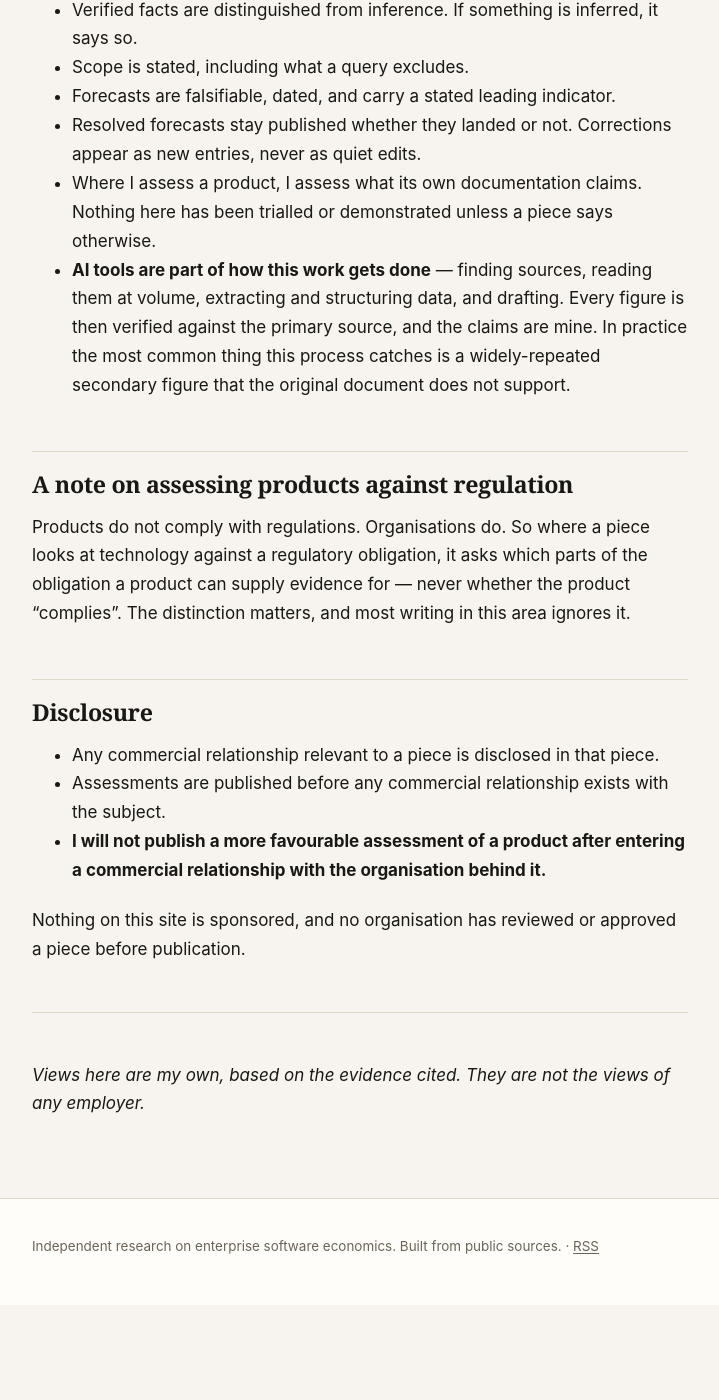
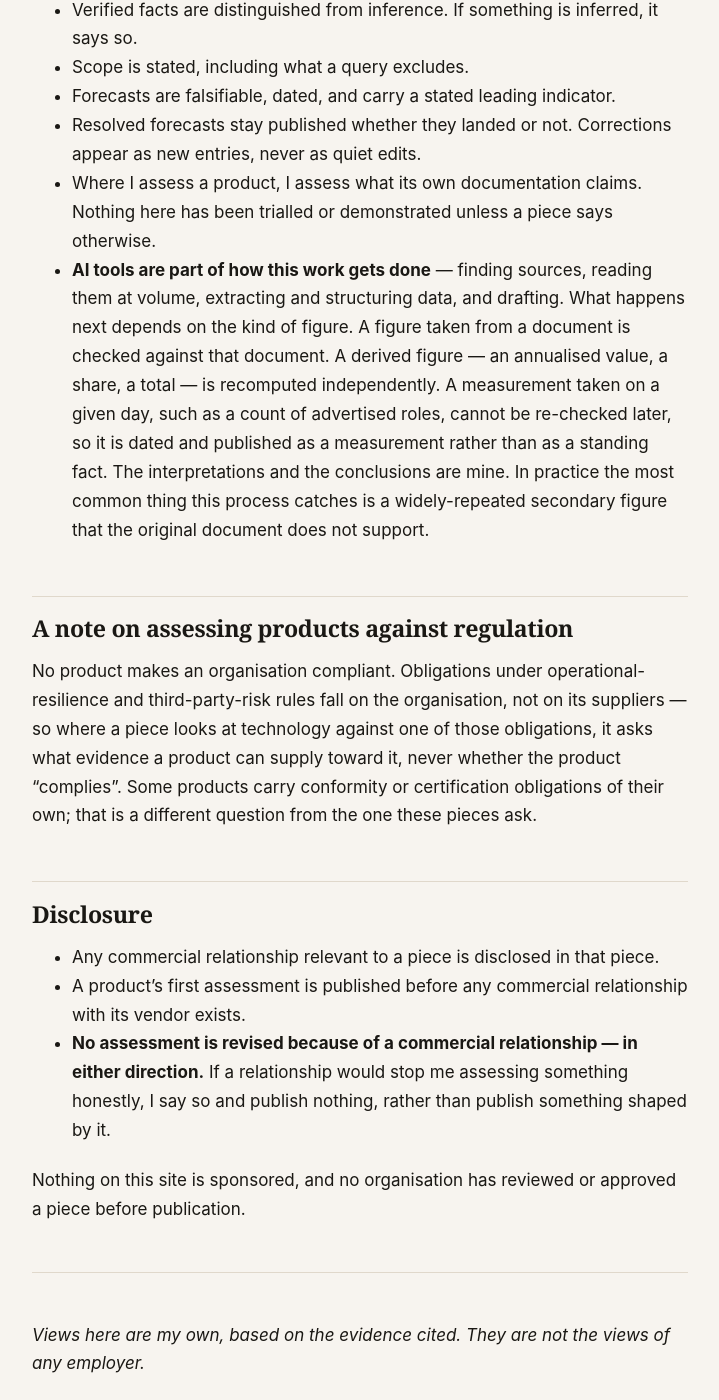
Before and after one commit to prathish-ks/prathish-ks.github.io, a Jekyll site: the page built from about.md, in a window 1280 px wide and 1400 px high, scrolled down 765 px. Shown: the whole window, without its empty margins (280-999 px from the left). Built offline with Jekyll 4.4.1, drawn with Linux system fonts in a browser that asks for light colours; before the commit the page ends 2070 px from its top, so only the background shows below that; some of the changed text lies outside the part shown.

Commit message:
Review: say what verification actually does, and bind independence both ways
Four findings from review, three accepted as stated and one accepted in
substance but not in wording.

The verification claim was stronger than the process. 'Every figure is
verified against the primary source' is not true of every figure: the
VMware piece carries contract records, annualised values derived from
them, and a count of advertised roles measured on one day. Those are
three different things. A figure from a document is checked against that
document; a derived figure is recomputed; a measurement cannot be
re-checked later, so it is dated and published as a measurement rather
than a standing fact. A statement about accuracy had better be accurate.

'Products do not comply with regulations' was too absolute — some
products carry conformity and certification obligations of their own.
Scoped to the claim actually being made: no product makes an
organisation compliant, and operational-resilience and third-party-risk
obligations fall on the organisation. Dropped the line about most
writing ignoring the distinction; it cannot be substantiated.

Fixed an unclear antecedent on both pages.

On independence, the review was right about the defect and I have not
taken its replacement. 'Assessments are published before any commercial
relationship exists' reads as forbidding any later assessment, which was
not the intent; and guarding only against a more favourable revision is
asymmetric. Both fixed: the FIRST assessment predates the relationship,
and no assessment is revised for commercial reasons in either direction.
What I have kept is the cost. 'Conclusions are based on the evidence'
binds nothing and every site says it. Publishing nothing rather than
something shaped by a relationship is a commitment that can actually be
broken, which is why it is worth making.

```diff
--- a/about.md
+++ b/about.md
@@ -13,7 +13,7 @@ show.
 Two strands. **Cost and procurement** — contract records, renewal cycles, vendor pricing, and why
 a headline figure and an annualised one so often disagree. **Obligation and resilience** — what
 operational-resilience and third-party-risk rules actually oblige an organisation to produce, and
-which parts of that technology can and cannot supply.
+what evidence technology can and cannot supply toward them.
 
 Everything here is built from public sources: published contract notices, regulatory texts and
 technical standards, vendor documentation, and job-posting data. **No client-confidential material
@@ -31,23 +31,30 @@ appears on this site, and none ever will.**
 - Where I assess a product, I assess what its own documentation claims. Nothing here has been
   trialled or demonstrated unless a piece says otherwise.
 - **AI tools are part of how this work gets done** — finding sources, reading them at volume,
-  extracting and structuring data, and drafting. Every figure is then verified against the primary
-  source, and the claims are mine. In practice the most common thing this process catches is a
+  extracting and structuring data, and drafting. What happens next depends on the kind of figure.
+  A figure taken from a document is checked against that document. A derived figure — an
+  annualised value, a share, a total — is recomputed independently. A measurement taken on a
+  given day, such as a count of advertised roles, cannot be re-checked later, so it is dated and
+  published as a measurement rather than as a standing fact. The interpretations and the
+  conclusions are mine. In practice the most common thing this process catches is a
   widely-repeated secondary figure that the original document does not support.
 
 ## A note on assessing products against regulation
 
-Products do not comply with regulations. Organisations do. So where a piece looks at technology
-against a regulatory obligation, it asks which parts of the obligation a product can supply
-evidence for — never whether the product "complies". The distinction matters, and most writing in
-this area ignores it.
+No product makes an organisation compliant. Obligations under operational-resilience and
+third-party-risk rules fall on the organisation, not on its suppliers — so where a piece looks at
+technology against one of those obligations, it asks what evidence a product can supply toward it,
+never whether the product "complies". Some products carry conformity or certification obligations
+of their own; that is a different question from the one these pieces ask.
 
 ## Disclosure
 
 - Any commercial relationship relevant to a piece is disclosed in that piece.
-- Assessments are published before any commercial relationship exists with the subject.
-- **I will not publish a more favourable assessment of a product after entering a commercial
-  relationship with the organisation behind it.**
+- A product's first assessment is published before any commercial relationship with its vendor
+  exists.
+- **No assessment is revised because of a commercial relationship — in either direction.** If a
+  relationship would stop me assessing something honestly, I say so and publish nothing, rather
+  than publish something shaped by it.
 
 Nothing on this site is sponsored, and no organisation has reviewed or approved a piece before
 publication.
```
Also changed, not shown: index.md (+2 -2 lines).
